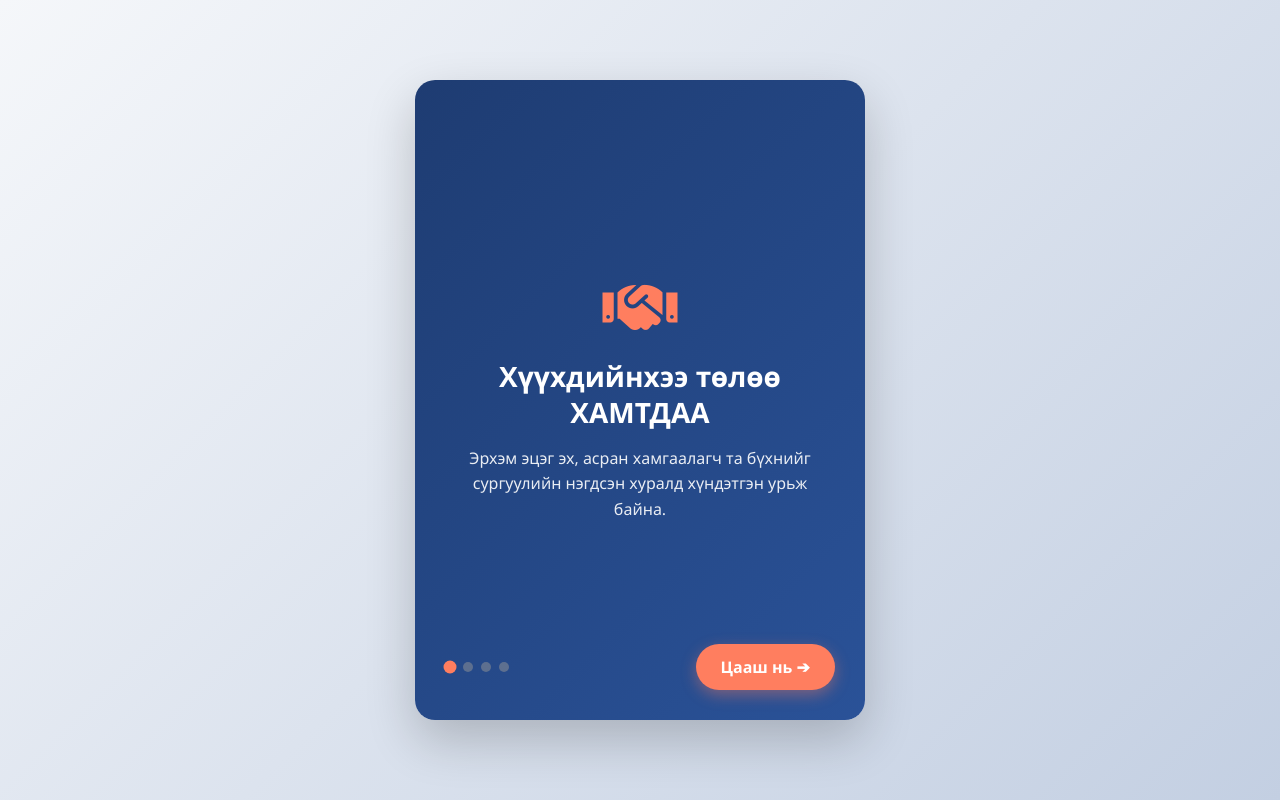
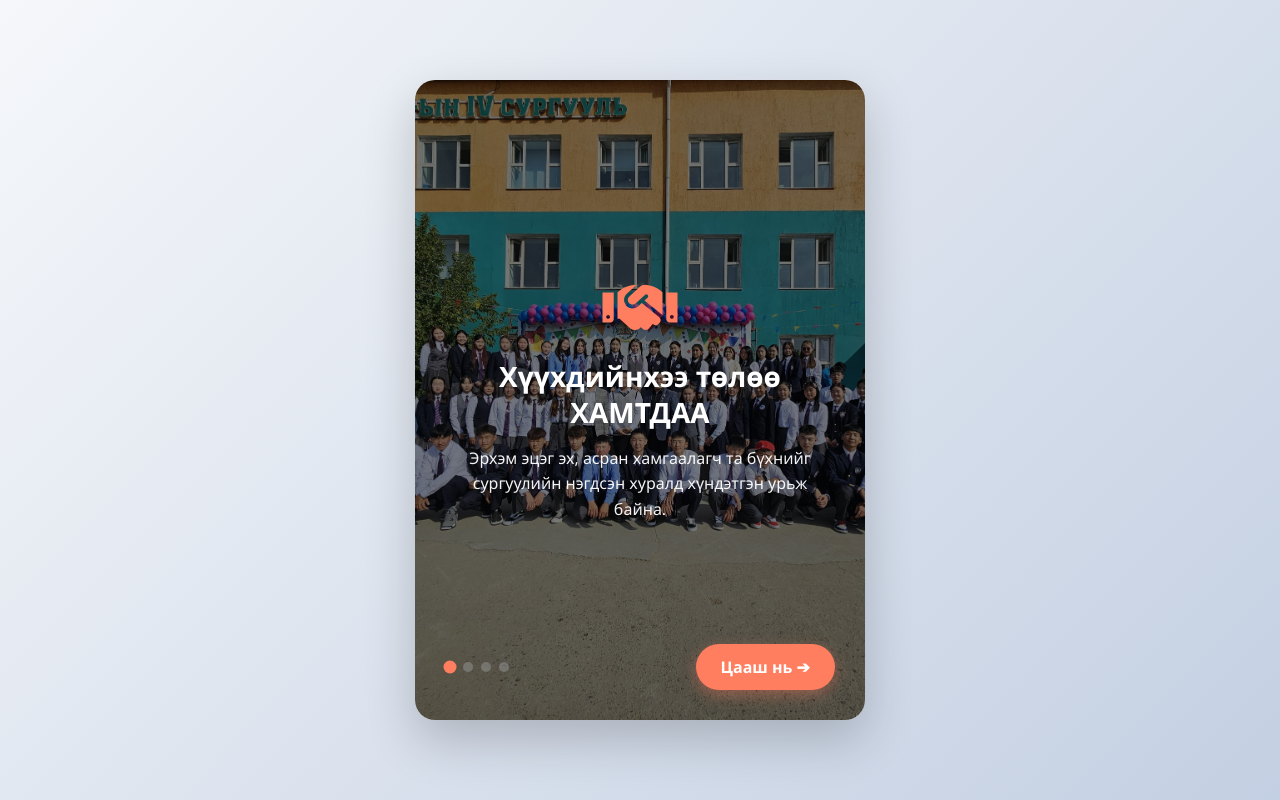
Before and after one commit to Mandal4/-4--11--, a plain HTML site: page index.html in a window 1280 px wide. Drawn offline with Linux system fonts and the light colour scheme.

Commit message:
Update index.html

```diff
--- a/index.html
+++ b/index.html
@@ -34,7 +34,7 @@
         .slider-container {
             position: relative;
             width: 100%;
-            max-width: 450px; /* Mobile-first story like size */
+            max-width: 450px;
             height: 80vh;
             max-height: 800px;
             min-height: 600px;
@@ -77,25 +77,47 @@
             text-align: center;
         }
 
-        /* Slide 1: Welcome */
-        .bg-gradient {
-            background: linear-gradient(135deg, var(--primary) 0%, var(--secondary) 100%);
+        /* Slide 1: Welcome with background image */
+        .slide-bg-image {
+            background-image: url('553296844_575213172285382_4600941409163395058_n.jpg');
+            background-size: cover;
+            background-position: center;
+            position: relative;
             color: var(--white);
         }
+
+        .slide-bg-image::before {
+            content: '';
+            position: absolute;
+            top: 0;
+            left: 0;
+            width: 100%;
+            height: 100%;
+            background: rgba(0, 0, 0, 0.5);
+            z-index: 1;
+        }
+
+        .slide-bg-image .slide-content {
+            position: relative;
+            z-index: 2;
+        }
+
         .welcome-icon {
             font-size: 60px;
             color: var(--accent);
             margin-bottom: 20px;
             animation: bounce 2s infinite;
         }
+
         .slide h1 {
             font-size: 28px;
             margin-bottom: 15px;
             line-height: 1.3;
         }
+
         .slide p {
             font-size: 16px;
-            opacity: 0.9;
+            opacity: 0.95;
             line-height: 1.6;
         }
 
@@ -145,6 +167,12 @@
             color: var(--secondary);
             margin-right: 10px;
             width: 20px;
+        }
+
+        /* Slide 4: Gradient */
+        .bg-gradient {
+            background: linear-gradient(135deg, var(--primary) 0%, var(--secondary) 100%);
+            color: var(--white);
         }
 
         /* Navigation Controls */
@@ -215,8 +243,8 @@
 
     <div class="slider-container">
 
-        <!-- Slide 1: Welcome -->
-        <div class="slide bg-gradient active" id="slide1">
+        <!-- Slide 1: Welcome with your image as background -->
+        <div class="slide slide-bg-image active" id="slide1">
             <div class="slide-content">
                 <i class="fas fa-handshake welcome-icon"></i>
                 <h1>Хүүхдийнхээ төлөө<br>ХАМТДАА</h1>
@@ -226,7 +254,6 @@
 
         <!-- Slide 2: Information with Image -->
         <div class="slide" id="slide2">
-            <!-- Сургууль/Боловсролын сэдэвтэй зураг -->
             <div class="image-header" style="background-image: url('https://images.unsplash.com/photo-1577896851231-70ef18881754?auto=format&fit=crop&w=800&q=80');"></div>
             <div class="info-body">
                 <h2>Хэзээ, Хаана?</h2>
@@ -243,7 +270,6 @@
 
         <!-- Slide 3: Vision & Management -->
         <div class="slide" id="slide3">
-            <!-- Эцэг эх, багш нарын уулзалтын сэдэвтэй зураг -->
             <div class="image-header" style="background-image: url('https://images.unsplash.com/photo-1524178232363-1fb2b075b655?auto=format&fit=crop&w=800&q=80');"></div>
             <div class="info-body">
                 <h2>Шинэ зорилго, менежмент</h2>
@@ -285,15 +311,12 @@
         const nextBtn = document.getElementById('nextBtn');
 
         function showSlide(index) {
-            // Remove active classes
             slides.forEach(slide => slide.classList.remove('active'));
             dots.forEach(dot => dot.classList.remove('active'));
 
-            // Set new active slide
             slides[index].classList.add('active');
             dots[index].classList.add('active');
 
-            // Update button text on last slide
             if (index === slides.length - 1) {
                 nextBtn.innerHTML = "Дуусгах";
                 nextBtn.style.background = "#2ecc71";
@@ -310,7 +333,6 @@
                 currentSlide++;
                 showSlide(currentSlide);
             } else {
-                // Optional: loop back to start or show a confirmation alert
                 currentSlide = 0;
                 showSlide(currentSlide);
             }
@@ -320,11 +342,6 @@
             currentSlide = index;
             showSlide(currentSlide);
         }
-
-        // Optional: Auto slide every 5 seconds (uncomment if needed)
-        // setInterval(() => {
-        //     if(currentSlide < slides.length - 1) nextSlide();
-        // }, 5000);
     </script>
 </body>
 </html>
```
